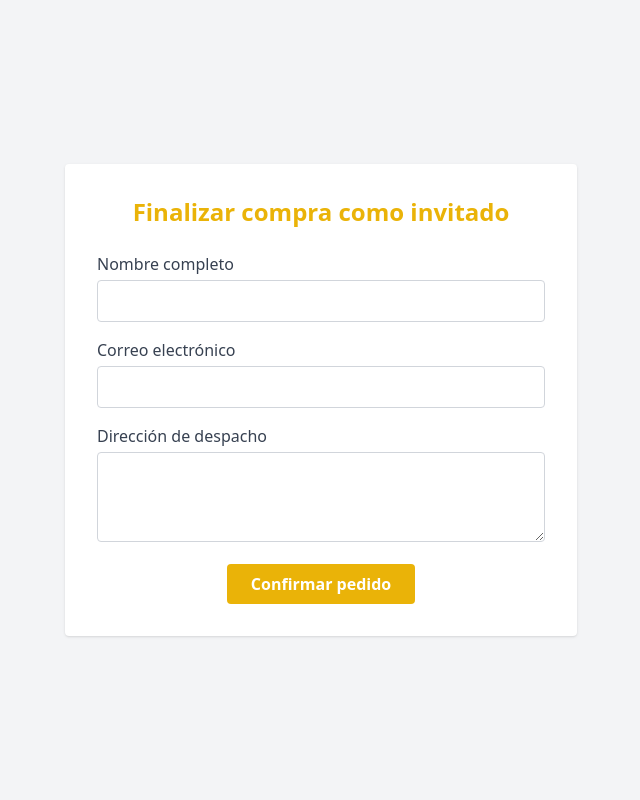
After one commit to zalak3t/ferreteria, a Django app: page /checkout/invitado/ in a window 1280 px wide. The commit adds this page. Shown: the whole page, without its empty margins (319-959 px from the left). Run offline with Django 5.2, Linux system fonts and the light colour scheme; some libraries are stand-ins or nearby versions.

Commit message:
Agrego vista y formulario de compra como invitado + mejoras al checkout

```diff
--- /dev/null
+++ b/templates/checkout_invitado.html
@@ -0,0 +1,45 @@
+<!DOCTYPE html>
+<html lang="es">
+<head>
+  <meta charset="UTF-8">
+  <title>Compra como invitado | Ferremas</title>
+  <script src="https://cdn.tailwindcss.com"></script>
+</head>
+<body class="bg-gray-100 flex items-center justify-center min-h-screen">
+
+  <div class="bg-white p-8 rounded shadow max-w-lg w-full">
+    <h2 class="text-2xl font-bold text-yellow-500 mb-6 text-center">Finalizar compra como invitado</h2>
+
+    {% if error %}
+    <div class="bg-red-100 text-red-700 px-4 py-2 rounded mb-4 text-sm">
+      {{ error }}
+    </div>
+    {% endif %}
+
+    <form method="POST" action="{% url 'checkout_invitado' %}" class="space-y-4">
+      {% csrf_token %}
+      <div>
+        <label for="nombre" class="block text-gray-700 font-medium">Nombre completo</label>
+        <input type="text" name="nombre" id="nombre" required value="{{ nombre|default:'' }}"
+               class="w-full mt-1 px-4 py-2 border border-gray-300 rounded focus:ring-yellow-500 focus:border-yellow-500">
+      </div>
+      <div>
+        <label for="correo" class="block text-gray-700 font-medium">Correo electrónico</label>
+        <input type="email" name="correo" id="correo" required value="{{ correo|default:'' }}"
+               class="w-full mt-1 px-4 py-2 border border-gray-300 rounded focus:ring-yellow-500 focus:border-yellow-500">
+      </div>
+      <div>
+        <label for="direccion" class="block text-gray-700 font-medium">Dirección de despacho</label>
+        <textarea name="direccion" id="direccion" required rows="3"
+                  class="w-full mt-1 px-4 py-2 border border-gray-300 rounded focus:ring-yellow-500 focus:border-yellow-500">{{ direccion|default:'' }}</textarea>
+      </div>
+      <div class="text-center">
+        <button type="submit" class="bg-yellow-500 text-white font-semibold px-6 py-2 rounded hover:bg-yellow-600 transition">
+          Confirmar pedido
+        </button>
+      </div>
+    </form>
+  </div>
+
+</body>
+</html>
--- a/tienda/models.py
+++ b/tienda/models.py
@@ -44,3 +44,7 @@ class Producto(models.Model):
 
     def __str__(self):
         return self.nombre
+
+nombre_cliente = models.CharField(max_length=100, null=True, blank=True)
+correo_cliente = models.EmailField(null=True, blank=True)
+direccion_cliente = models.TextField(null=True, blank=True)
--- a/tienda/urls.py
+++ b/tienda/urls.py
@@ -17,6 +17,7 @@ urlpatterns = [
     path('confirmar/', views.confirmar_compra, name='confirmar_compra'),
     path('contacto/', views.contacto_view, name='contacto'),
     path('categoria/<int:categoria_id>/', views.productos_por_categoria, name='productos_por_categoria'),
+    path('checkout/invitado/', views.checkout_invitado, name='checkout_invitado'),
 
 
 
--- a/tienda/views.py
+++ b/tienda/views.py
@@ -3,6 +3,9 @@ from .models import Producto, Categoria
 from django.contrib.auth.models import User
 from django.contrib.auth import login
 from django.views.decorators.http import require_POST
+from django.views.decorators.http import require_http_methods
+from django.core.validators import validate_email
+from django.core.exceptions import ValidationError
 
 # Vista principal que muestra todos los productos
 def home(request):
@@ -103,3 +106,62 @@ def productos_por_categoria(request, categoria_id):
         'categoria': categoria,
         'productos': productos
     })
+
+@require_http_methods(["GET", "POST"])
+def checkout_invitado(request):
+    if request.method == "POST":
+        nombre = request.POST.get('nombre')
+        correo = request.POST.get('correo')
+        direccion = request.POST.get('direccion')
+
+        # Validación básica
+        if not nombre or not correo or not direccion:
+            return render(request, 'checkout_invitado.html', {
+                'error': 'Todos los campos son obligatorios.',
+                'nombre': nombre,
+                'correo': correo,
+                'direccion': direccion
+            })
+
+        try:
+            validate_email(correo)
+        except ValidationError:
+            return render(request, 'checkout_invitado.html', {
+                'error': 'Correo inválido.',
+                'nombre': nombre,
+                'correo': correo,
+                'direccion': direccion
+            })
+
+        # Crear pedido como invitado
+        carrito = request.session.get('carrito', {})
+        if not carrito:
+            return redirect('/')
+
+        total = 0
+        pedido = Pedido.objects.create(
+            usuario=None,
+            total=0,
+            nombre_cliente=nombre,
+            correo_cliente=correo,
+            direccion_cliente=direccion
+        )
+
+        for id_str, cantidad in carrito.items():
+            producto = Producto.objects.get(id=int(id_str))
+            subtotal = producto.precio * cantidad
+            PedidoItem.objects.create(
+                pedido=pedido,
+                producto=producto,
+                cantidad=cantidad,
+                subtotal=subtotal
+            )
+            total += subtotal
+
+        pedido.total = total
+        pedido.save()
+        request.session['carrito'] = {}
+
+        return redirect('pago_pendiente', pedido_id=pedido.id)
+
+    return render(request, 'checkout_invitado.html')
```
Also changed, not shown: templates/carrito.html (+28 -2 lines), db.sqlite3.
